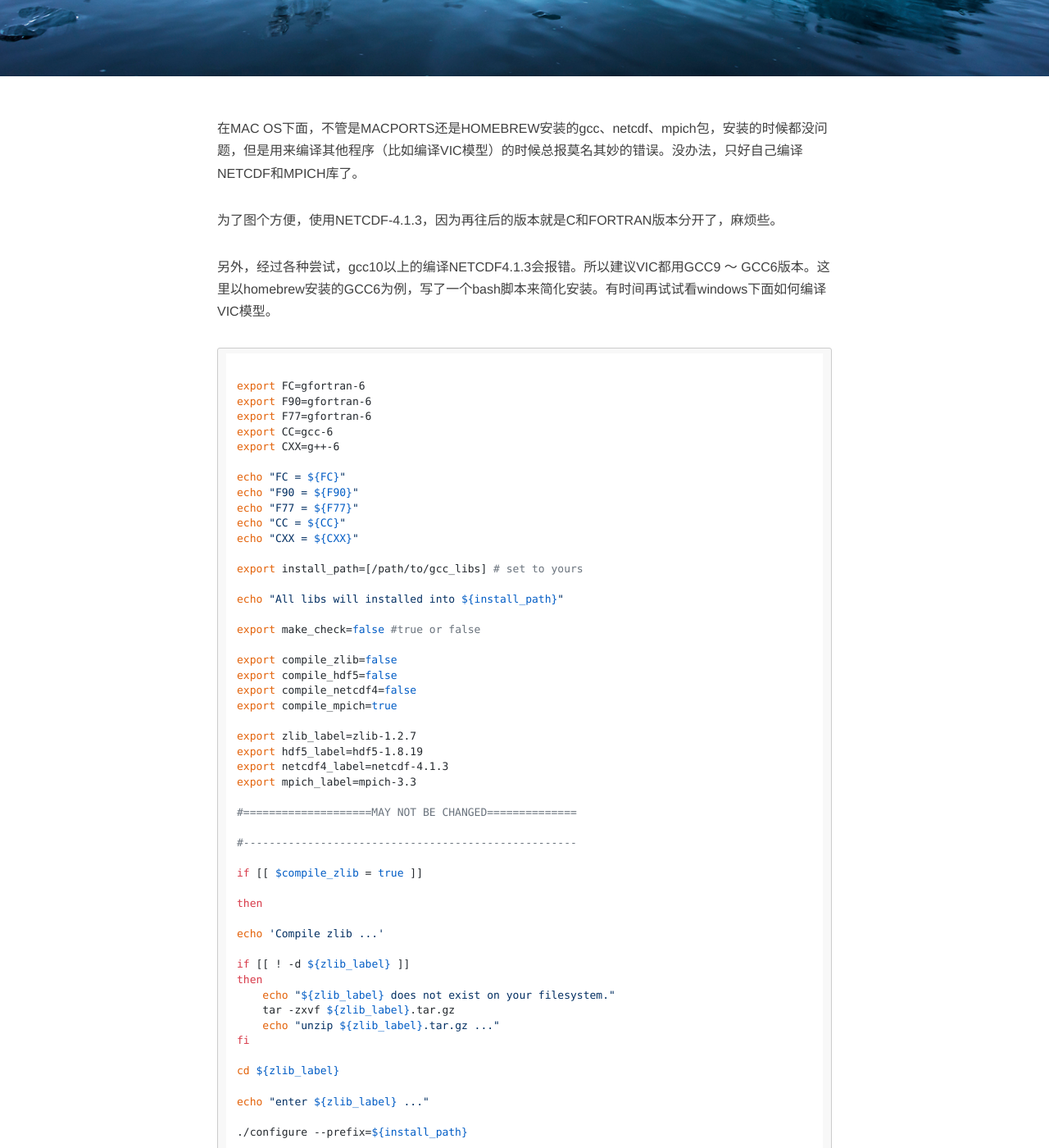
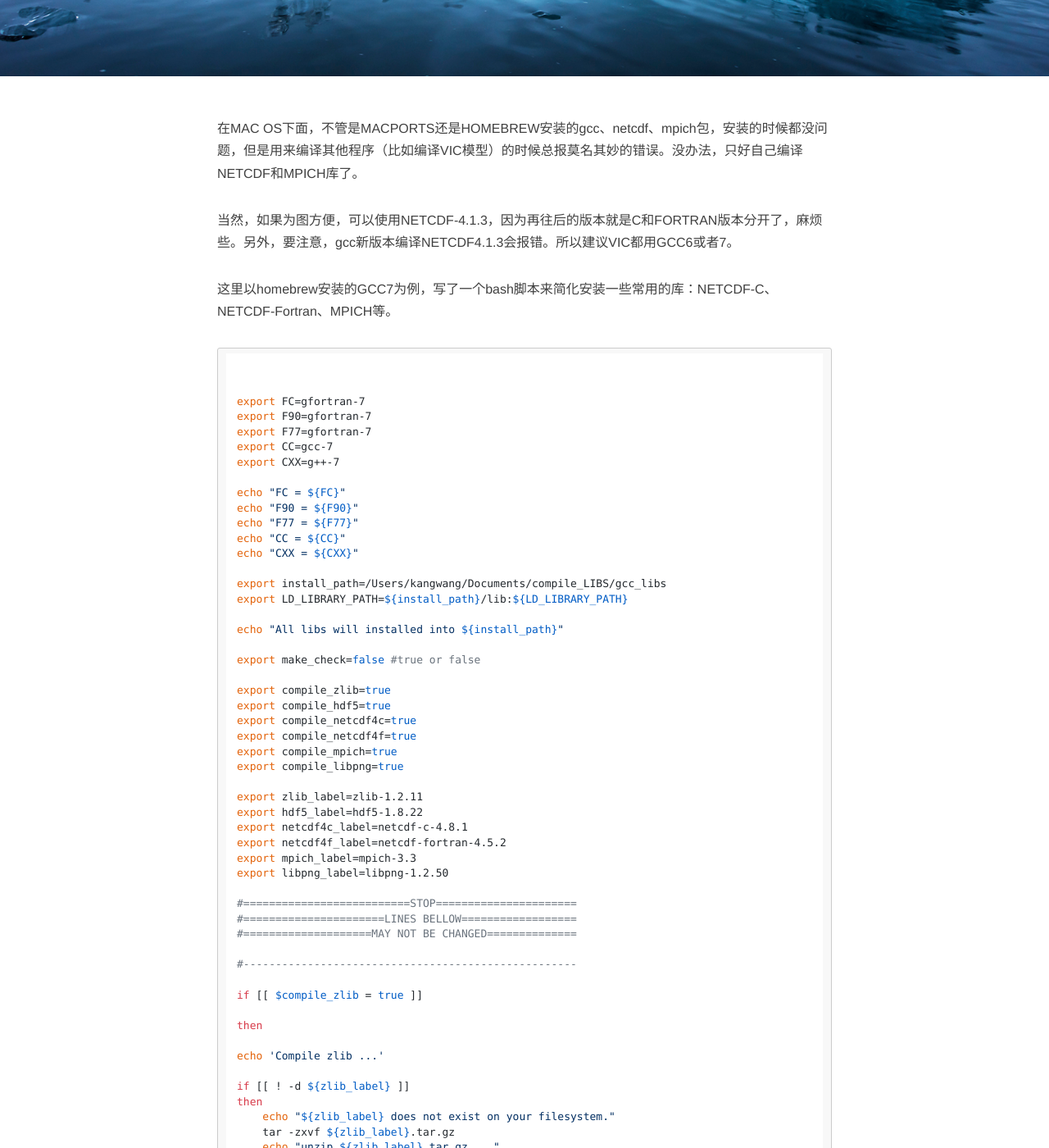
Before and after one commit to CryoECNU/cryoecnu.github.io, a Jekyll site: the page built from _posts/2021-10-09-编译NETCDF和MPICH.md, in a window 1280 px wide and 1400 px high, scrolled down 341 px. Shown: the whole window at 82% size. Built offline with Jekyll 4.4.1, drawn with Linux system fonts in a browser that asks for light colours; nearby versions of some CDN libraries; comment, search, counter and statistics services are not loaded; some of the changed text lies outside the part shown.

Commit message:
Update 2021-10-09-编译NETCDF和MPICH.md

````diff
--- a/_posts/2021-10-09-编译NETCDF和MPICH.md
+++ b/_posts/2021-10-09-编译NETCDF和MPICH.md
@@ -10,18 +10,19 @@ header-img: img/top.png    #这篇文章标题背景图片
 
 在MAC OS下面，不管是MACPORTS还是HOMEBREW安装的gcc、netcdf、mpich包，安装的时候都没问题，但是用来编译其他程序（比如编译VIC模型）的时候总报莫名其妙的错误。没办法，只好自己编译NETCDF和MPICH库了。
 
-为了图个方便，使用NETCDF-4.1.3，因为再往后的版本就是C和FORTRAN版本分开了，麻烦些。
+当然，如果为图方便，可以使用NETCDF-4.1.3，因为再往后的版本就是C和FORTRAN版本分开了，麻烦些。另外，要注意，gcc新版本编译NETCDF4.1.3会报错。所以建议VIC都用GCC6或者7。
 
-另外，经过各种尝试，gcc10以上的编译NETCDF4.1.3会报错。所以建议VIC都用GCC9 ～ GCC6版本。这里以homebrew安装的GCC6为例，写了一个bash脚本来简化安装。有时间再试试看windows下面如何编译VIC模型。
+这里以homebrew安装的GCC7为例，写了一个bash脚本来简化安装一些常用的库：NETCDF-C、NETCDF-Fortran、MPICH等。
 
 
 ```
 
-export FC=gfortran-6
-export F90=gfortran-6
-export F77=gfortran-6
-export CC=gcc-6
-export CXX=g++-6
+
+export FC=gfortran-7
+export F90=gfortran-7
+export F77=gfortran-7
+export CC=gcc-7
+export CXX=g++-7
 
 echo "FC  = ${FC}"
 echo "F90 = ${F90}"
@@ -29,22 +30,29 @@ echo "F77 = ${F77}"
 echo "CC  = ${CC}"
 echo "CXX = ${CXX}"
 
-export install_path=[/path/to/gcc_libs] # set to yours
+export install_path=/Users/kangwang/Documents/compile_LIBS/gcc_libs
+export LD_LIBRARY_PATH=${install_path}/lib:${LD_LIBRARY_PATH}
 
 echo "All libs will installed into ${install_path}"
 
 export make_check=false #true or false
 
-export compile_zlib=false
-export compile_hdf5=false
-export compile_netcdf4=false
+export compile_zlib=true
+export compile_hdf5=true
+export compile_netcdf4c=true
+export compile_netcdf4f=true
 export compile_mpich=true
+export compile_libpng=true
 
-export zlib_label=zlib-1.2.7
-export hdf5_label=hdf5-1.8.19
-export netcdf4_label=netcdf-4.1.3
+export zlib_label=zlib-1.2.11
+export hdf5_label=hdf5-1.8.22
+export netcdf4c_label=netcdf-c-4.8.1
+export netcdf4f_label=netcdf-fortran-4.5.2
 export mpich_label=mpich-3.3
+export libpng_label=libpng-1.2.50
 
+#==========================STOP======================
+#======================LINES BELLOW==================
 #====================MAY NOT BE CHANGED==============
 
 #----------------------------------------------------
@@ -111,30 +119,61 @@ fi
 
 #----------------------------------------------------
 
-if [[ $compile_netcdf4 = true ]]
+if [[ $compile_netcdf4c = true ]]
 
 then
 
-echo 'Compile netcdf4 ...'
+echo 'Compile netcdf4-c ...'
 
-if [[ ! -d ${netcdf4_label} ]]
+if [[ ! -d ${netcdf4c_label} ]]
 then
-    echo "${netcdf4_label} does not exist on your filesystem."
-    tar -zxvf ${netcdf4_label}.tar.gz
-    echo "unzip ${netcdf4_label}.tar.gz ..."
+    echo "${netcdf4c_label} does not exist on your filesystem."
+    tar -zxvf ${netcdf4c_label}.tar.gz
+    echo "unzip ${netcdf4c_label}.tar.gz ..."
 fi
 
-cd ${netcdf4_label}
+cd ${netcdf4c_label}
 
-echo "enter ${netcdf4_label} ..."
+echo "enter ${netcdf4c_label} ..."
 
-./configure --prefix=${install_path} CPPFLAGS="-I${install_path}/include" LDFLAGS="-L${install_path}/lib" --enable-netcdf4 --enable-large-file-tests
+./configure -q --prefix=${install_path} CPPFLAGS="-I${install_path}/include" LDFLAGS="-L${install_path}/lib" --enable-netcdf4 --enable-large-file-tests --disable-dap
 
 make
 test "$make_check" = true && make check
 make install
 
-echo 'netcdf4 compiled  ...'
+echo 'netcdf4-c compiled  ...'
+
+cd ..
+
+fi
+
+#----------------------------------------------------
+
+if [[ $compile_netcdf4f = true ]]
+
+then
+
+echo 'Compile netcdf4-f ...'
+
+if [[ ! -d ${netcdf4f_label} ]]
+then
+    echo "${netcdf4f_label} does not exist on your filesystem."
+    tar -zxvf ${netcdf4f_label}.tar.gz
+    echo "unzip ${netcdf4f_label}.tar.gz ..."
+fi
+
+cd ${netcdf4f_label}
+
+echo "enter ${netcdf4f_label} ..."
+
+./configure -q --prefix=${install_path} CPPFLAGS="-I${install_path}/include" LDFLAGS="-L${install_path}/lib" --enable-large-file-tests
+
+make
+test "$make_check" = true && make check
+make install
+
+echo 'netcdf4-f compiled  ...'
 
 cd ..
 
@@ -171,4 +210,33 @@ cd ..
 
 fi
 
+#----------------------------------------------------
+
+if [[ $compile_libpng = true ]]
+
+then
+
+echo 'Compile libpng ...'
+
+if [[ ! -d ${libpng_label} ]]
+then
+    echo "${libpng_label} does not exist on your filesystem."
+    tar -zxvf ${libpng_label}.tar.gz
+    echo "unzip ${libpng_label}.tar.gz ..."
+fi
+
+cd ${libpng_label}
+
+echo "enter ${libpng_label}"
+
+./configure --prefix=${install_path}
+
+make
+test "$make_check" = true && make check
+make install
+
+cd ..
+
+fi
+
 ```
````
